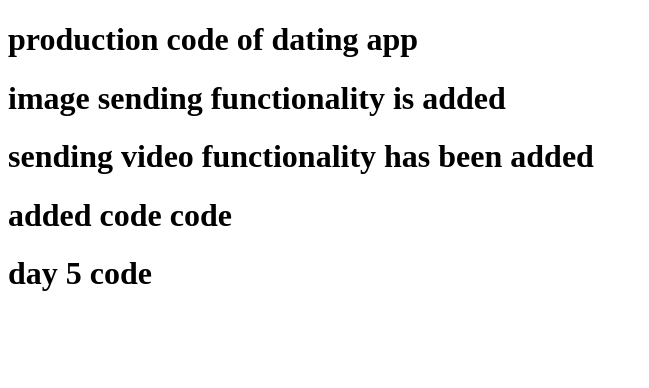
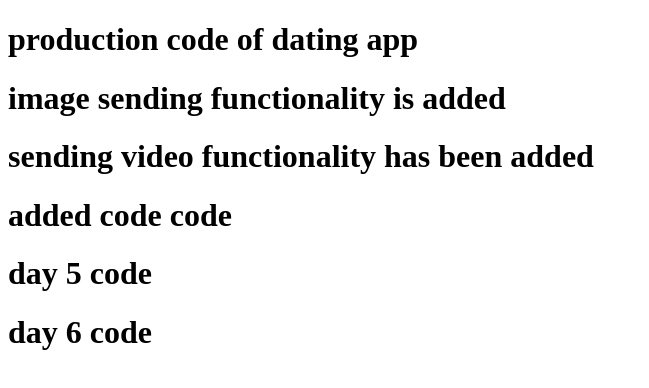
Before and after one commit to PRASANTH-REDDY-NANDHARAPU/git-merge, a plain HTML site: page index.html in a window 1280 px wide. Shown: the whole page, without its empty margins (0-649 px from the left). Drawn offline with Linux system fonts and the light colour scheme.

Commit message:
version6

```diff
--- a/index.html
+++ b/index.html
@@ -12,5 +12,6 @@
     <h1>sending video functionality has been added</h1>
     <h1>added code code</h1>
     <h1>day 5 code</h1>
+    <h1>day 6 code</h1>
 </body>
 </html>
```
